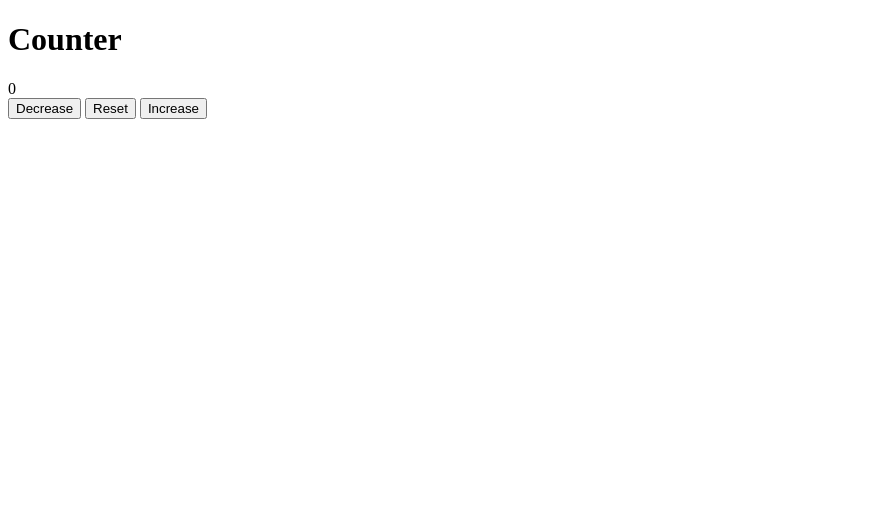
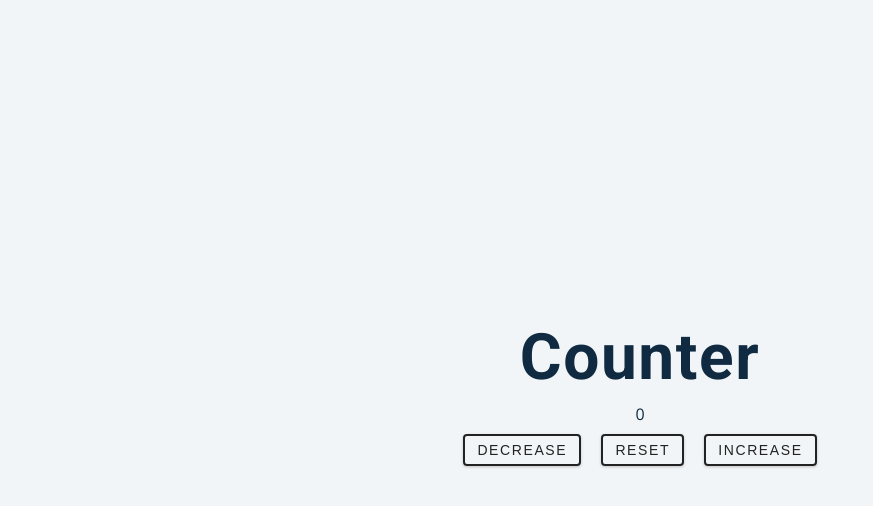
Before and after one commit to sweihmuller/Counter, a plain HTML site: page index.html in a window 1280 px wide. Shown: the whole page, without its empty margins (0-873 px from the left). Drawn offline with nearby package versions, Linux system fonts and the light colour scheme.

Commit message:
Style the page

```diff
--- a/index.html
+++ b/index.html
@@ -4,6 +4,7 @@
     <meta charset="UTF-8">
     <meta name="viewport" content="width=device-width, initial-scale=1.0">
     <title>Counter</title>
+    <link rel="stylesheet" href="style.css">
 </head>
 <body>
     <main>
--- a/style.css
+++ b/style.css
@@ -0,0 +1,190 @@
+/*
+===============
+Fonts
+===============
+*/
+@import url("https://fonts.googleapis.com/css?family=Open+Sans|Roboto:400,700&display=swap");
+
+/*
+===============
+Variables
+===============
+*/
+
+:root {
+  /* dark shades of primary color*/
+  --clr-primary-1: hsl(205, 86%, 17%);
+  --clr-primary-2: hsl(205, 77%, 27%);
+  --clr-primary-3: hsl(205, 72%, 37%);
+  --clr-primary-4: hsl(205, 63%, 48%);
+  /* primary/main color */
+  --clr-primary-5: hsl(205, 78%, 60%);
+  /* lighter shades of primary color */
+  --clr-primary-6: hsl(205, 89%, 70%);
+  --clr-primary-7: hsl(205, 90%, 76%);
+  --clr-primary-8: hsl(205, 86%, 81%);
+  --clr-primary-9: hsl(205, 90%, 88%);
+  --clr-primary-10: hsl(205, 100%, 96%);
+  /* darkest grey - used for headings */
+  --clr-grey-1: hsl(209, 61%, 16%);
+  --clr-grey-2: hsl(211, 39%, 23%);
+  --clr-grey-3: hsl(209, 34%, 30%);
+  --clr-grey-4: hsl(209, 28%, 39%);
+  /* grey used for paragraphs */
+  --clr-grey-5: hsl(210, 22%, 49%);
+  --clr-grey-6: hsl(209, 23%, 60%);
+  --clr-grey-7: hsl(211, 27%, 70%);
+  --clr-grey-8: hsl(210, 31%, 80%);
+  --clr-grey-9: hsl(212, 33%, 89%);
+  --clr-grey-10: hsl(210, 36%, 96%);
+  --clr-white: #fff;
+  --clr-red-dark: hsl(360, 67%, 44%);
+  --clr-red-light: hsl(360, 71%, 66%);
+  --clr-green-dark: hsl(125, 67%, 44%);
+  --clr-green-light: hsl(125, 71%, 66%);
+  --clr-black: #222;
+  --ff-primary: "Roboto", sans-serif;
+  --ff-secondary: "Open Sans", sans-serif;
+  --transition: all 0.3s linear;
+  --spacing: 0.1rem;
+  --radius: 0.25rem;
+  --light-shadow: 0 5px 15px rgba(0, 0, 0, 0.1);
+  --dark-shadow: 0 5px 15px rgba(0, 0, 0, 0.2);
+  --max-width: 1170px;
+  --fixed-width: 620px;
+}
+/*
+===============
+Global Styles
+===============
+*/
+
+*,
+::after,
+::before {
+  margin: 0;
+  padding: 0;
+  box-sizing: border-box;
+}
+body {
+  font-family: var(--ff-secondary);
+  background: var(--clr-grey-10);
+  color: var(--clr-grey-1);
+  line-height: 1.5;
+  font-size: 0.875rem;
+}
+ul {
+  list-style-type: none;
+}
+a {
+  text-decoration: none;
+}
+h1,
+h2,
+h3,
+h4 {
+  letter-spacing: var(--spacing);
+  text-transform: capitalize;
+  line-height: 1.25;
+  margin-bottom: 0.75rem;
+  font-family: var(--ff-primary);
+}
+h1 {
+  font-size: 3rem;
+}
+h2 {
+  font-size: 2rem;
+}
+h3 {
+  font-size: 1.25rem;
+}
+h4 {
+  font-size: 0.875rem;
+}
+p {
+  margin-bottom: 1.25rem;
+  color: var(--clr-grey-5);
+}
+@media screen and (min-width: 800px) {
+  h1 {
+    font-size: 4rem;
+  }
+  h2 {
+    font-size: 2.5rem;
+  }
+  h3 {
+    font-size: 1.75rem;
+  }
+  h4 {
+    font-size: 1rem;
+  }
+  body {
+    font-size: 1rem;
+  }
+  h1,
+  h2,
+  h3,
+  h4 {
+    line-height: 1;
+  }
+}
+/*  global classes */
+
+/* section */
+.section {
+  padding: 5rem 0;
+}
+
+.section-center {
+  width: 90vw;
+  margin: 0 auto;
+  max-width: 1170px;
+}
+@media screen and (min-width: 992px) {
+  .section-center {
+    width: 95vw;
+  }
+}
+main {
+  min-height: 100vh;
+  display: grid;
+  place-items: center;
+}
+
+/*
+===============
+Counter
+===============
+*/
+
+main {
+  min-height: 100vh;
+  display: grid;
+  place-items: center;
+}
+.container {
+  text-align: center;
+}
+#value {
+  font-size: 6rem;
+  font-weight: bold;
+}
+.btn {
+  text-transform: uppercase;
+  background: transparent;
+  color: var(--clr-black);
+  padding: 0.375rem 0.75rem;
+  letter-spacing: var(--spacing);
+  display: inline-block;
+  transition: var(--transition);
+  font-size: 0.875rem;
+  border: 2px solid var(--clr-black);
+  cursor: pointer;
+  box-shadow: 0 1px 3px rgba(0, 0, 0, 0.2);
+  border-radius: var(--radius);
+  margin: 0.5rem;
+}
+.btn:hover {
+  color: var(--clr-white);
+  background: var(--clr-black);
+}
```
